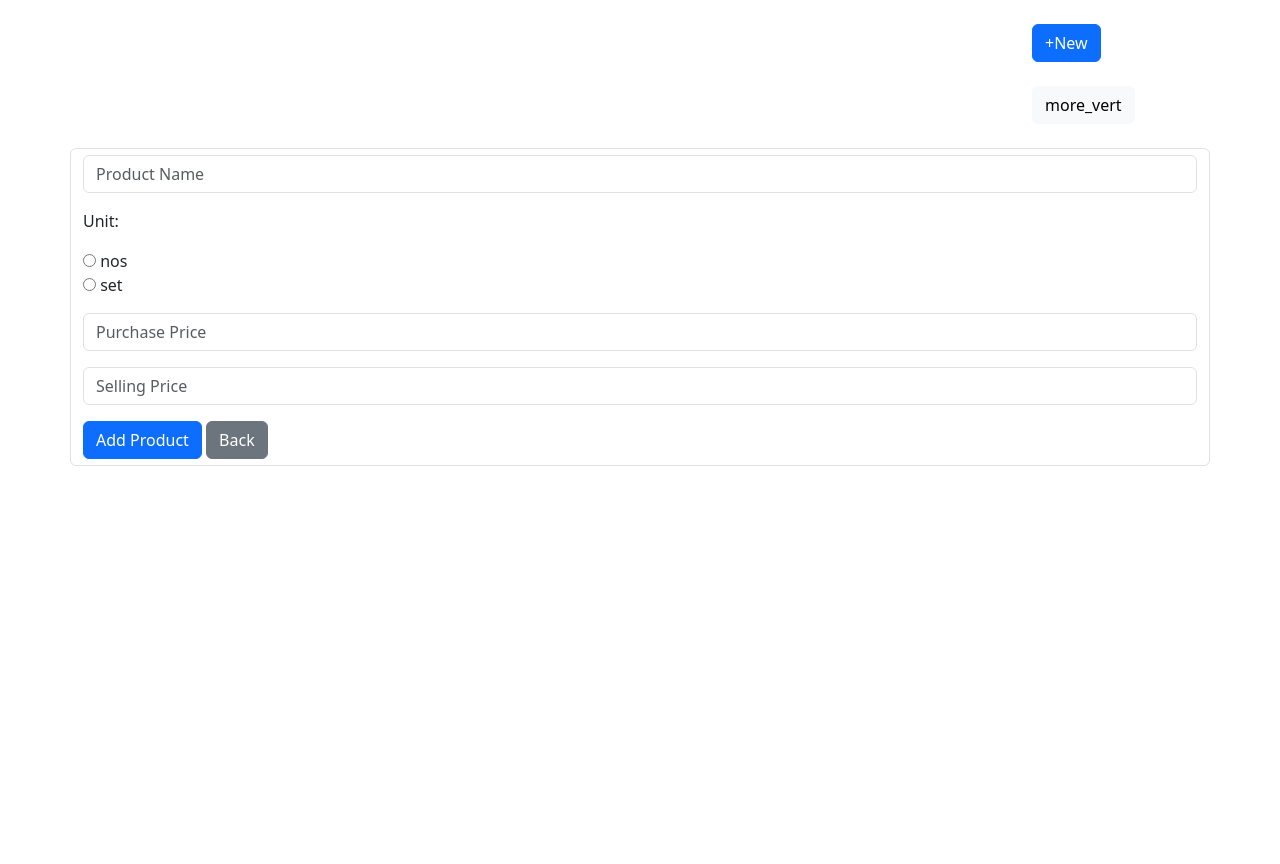
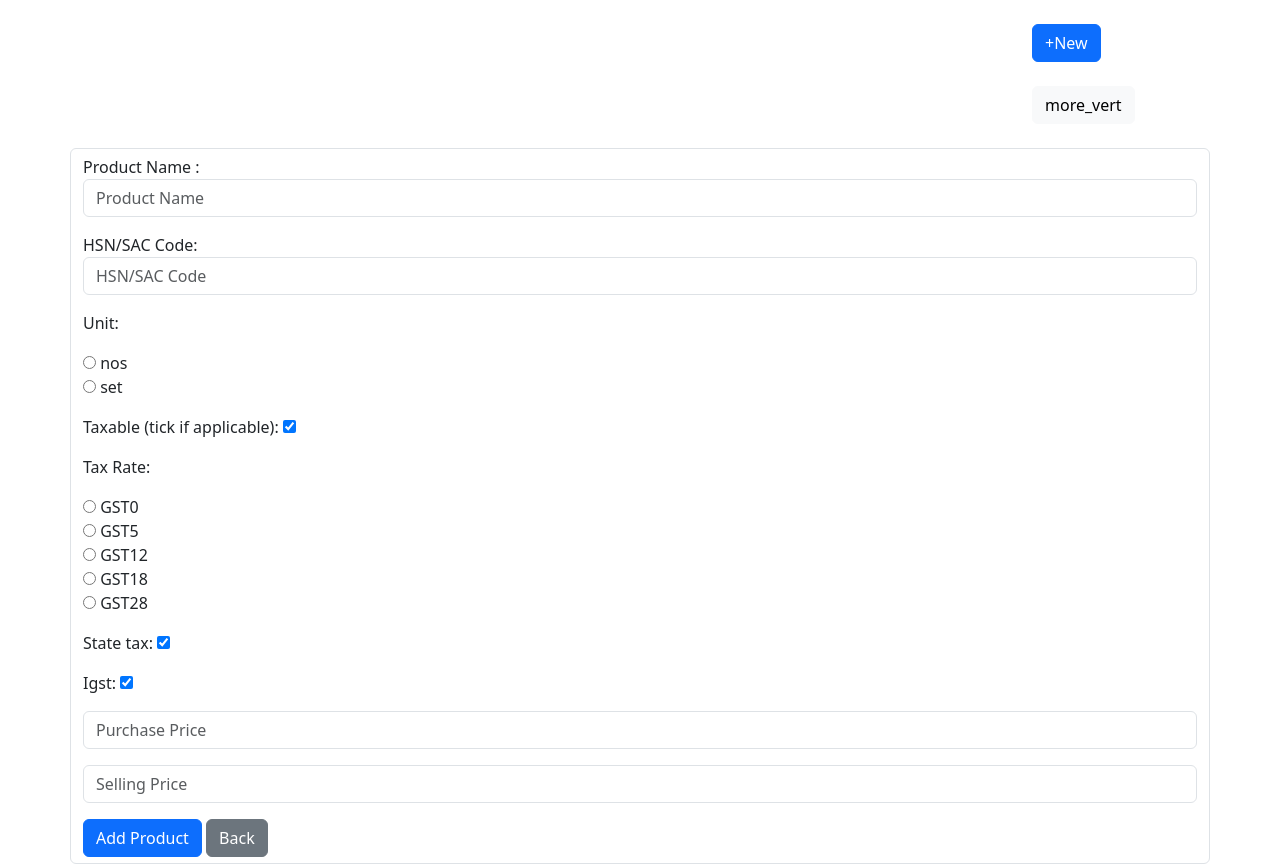
Before and after one commit to unhingedcargo/DP, a Django app: page /add_product/ in a window 1280 px wide. Shown: the part 64-928 px from the top of the page. Before the commit the page ends 800 px from the top, so only its background shows below. Run offline with Django 5.2, Linux system fonts and the light colour scheme.

Commit message:
tax in script adjusted

```diff
--- a/DjangoApp/forms.py
+++ b/DjangoApp/forms.py
@@ -50,16 +50,19 @@ class SignUpForm(UserCreationForm):
         self.fields['password2'].label = ""
 
 class ProductInsert(forms.ModelForm):
-    prod_name = forms.CharField(label="", max_length=50, required=True, widget=forms.TextInput(attrs={'class':'form-control', 'placeholder':'Product Name'}))
+    name = forms.CharField(label="Product Name ", max_length=100, required=True, widget=forms.TextInput(attrs={'class':'form-control', 'placeholder':'Product Name'}))
+    hsn_code = forms.CharField(label="HSN/SAC Code", max_length=20, required=False, widget=forms.TextInput(attrs={'class':'form-control', 'placeholder':'HSN/SAC Code'}))
     # unit = forms.CharField(label="", max_length=10, required=True, widget=forms.TextInput(attrs={'class':'form-control', 'placeholder':'Unit'}))
     unit = forms.ChoiceField(choices=(('nos','nos'),('set','set')), required=True, widget=forms.RadioSelect(), label='Unit')
+    tax_applicable = forms.BooleanField(initial=True, required=False, label="Taxable (tick if applicable)", widget=forms.CheckboxInput(attrs={'class':''}))
+    tax_rate = forms.ChoiceField(choices=((0.0,'GST0'),(5.0,'GST5'),(12.0,'GST12'),(18.0,'GST18'),(28.0,'GST28')), required=True, widget=forms.RadioSelect(), label='Tax Rate')
     # forms.ChoiceField((choices=(('nos'), ('set'))), required=True, widget=forms.)
     purchase_rate = forms.FloatField(label="", required=True, widget=forms.NumberInput(attrs={'class':'form-control', 'placeholder':'Purchase Price'}))
     selling_rate = forms.FloatField(label="", required=True, widget=forms.NumberInput(attrs={'class':'form-control', 'placeholder':'Selling Price'}))
 
     class Meta:
         model = Product
-        fields = ('prod_name', 'unit', 'purchase_rate', 'selling_rate')
+        fields = '__all__'
 
     def __init__(self, *args, **kwargs):
         super(ProductInsert, self).__init__(*args, **kwargs)
--- a/DjangoApp/models.py
+++ b/DjangoApp/models.py
@@ -40,7 +40,7 @@ class Receipt(models.Model):
 
 class Jobcard(models.Model):
     jobno = models.IntegerField()
-    date = models.DateField(auto_now=True)
+    date = models.CharField(max_length=20)
     acc_type = models.CharField(max_length=10)
     order_id = models.BigIntegerField()
     cust_id = models.BigIntegerField()
--- a/DjangoApp/templates/customer.html
+++ b/DjangoApp/templates/customer.html
@@ -7,7 +7,7 @@
 
 {% block body %}
 <link rel="stylesheet" href="https://fonts.googleapis.com/css2?family=Material+Symbols+Outlined:opsz,wght,FILL,GRAD@24,400,0,0&icon_names=more_vert" />
-{{customers}}
+
 <div class='container'>
 	<h1>Customer</h1>
 
--- a/DjangoApp/templates/product.html
+++ b/DjangoApp/templates/product.html
@@ -6,14 +6,14 @@
 
 
 {% block body %}
+<link rel="stylesheet" href="https://fonts.googleapis.com/css2?family=Material+Symbols+Outlined:opsz,wght,FILL,GRAD@24,400,0,0&icon_names=more_vert" />
 <div class='container'>
-
-{{products}}
+	<h1>Items</h1>
 	<div class="row">
 		<div class="col-10">
 
 		</div>
-		<div class="col-2">
+		<div class="col-2 text-end">
 			<a class="btn btn-primary mb-4" href="{% url 'add_product' %}">+New</a>
 			<a class="btn btn-light mb-4" href=""><span class="material-symbols-outlined">more_vert</span></a>
 		</div>
--- a/DjangoApp/urls.py
+++ b/DjangoApp/urls.py
@@ -6,6 +6,7 @@ urlpatterns = [
     path('logout/', views.logout_user, name='logout'),
     path('register/', views.register_user, name='register'),
     path('register-company/', views.register_company, name='register_company'),
+    path('user-profile/', views.user_profile, name='user_profile'),
     # path('register-company-user/', views.register_company_user, name='register_company_user'),
 
     path('product/', views.product, name='product'),
--- a/DjangoApp/views.py
+++ b/DjangoApp/views.py
@@ -52,6 +52,12 @@ def register_company(request):
 		return render(request, 'register.html', context)
 	return render(request, 'register.html', context)
 
+# PROFILE MENU
+def user_profile(request):
+
+	context = {}
+
+	return render(request, 'company.html', context)
 
 # PRODUCT PAGE VIEWS
 def product(request):
@@ -151,7 +157,7 @@ def estimate(request):
 
 	if request.method == 'POST':
 		data = dict(request.POST)
-		item = data['item_select']
+		item = data['item']
 		desc = data['desc']
 		qty = data['qty']
 		rate = data['rate']
@@ -185,7 +191,6 @@ def estimate(request):
 
 	customers = Customer.objects.all().values()
 	customer_list = dumps(list(customers))
-	# print(customers)
 
 
 
@@ -198,7 +203,7 @@ def estimate(request):
 	}
 	today = date.today().strftime("%d-%b-%Y")
 	tax = True #{"istate":True, "state":False}
-	# gst = dumps(gst)
+
 	context = {
 		'gst':gst,
 		'tax':tax,
--- a/static/script.js
+++ b/static/script.js
@@ -1,22 +1,10 @@
 function show_summary() {
-    // var x = document.getElementById("summary_tag");
-    // if (x.style.display === "none") {
-    //     x.style.display = "inline";
-    // } else {
-    //     x.style.display = "none";
-    // }
     if (document.getElementById('summary_tag').hasAttribute("hidden")) {
         set_total()
         document.getElementById('summary_tag').removeAttribute("hidden");
     } else {
         document.getElementById('summary_tag').setAttribute("hidden", "hidden");
     }
-}
-
-function show_balance(){
-    amount = Number(document.getElementById('amount').value);
-    advance = Number(document.getElementById('advance').value);
-    document.getElementById('balance').value = amount - advance;
 }
 
 function qty_changed(){
@@ -54,24 +42,14 @@ function set_total() {
     disc = Number(document.getElementById('discount').value);
     taxable_amount -= disc;
     amount = taxable_amount;
-    document.getElementById('sub_total').innerText = taxable_amount;
-    document.getElementById('subtotal_text').value = taxable_amount;
-
-    if(document.getElementById('igst')) {
-        document.getElementById('igst').innerText = Number(amount - taxable_amount).toFixed(2);
-        document.getElementById('igst_text').value = Number(amount - taxable_amount).toFixed(2);
-    }
-    else {
-        document.getElementById('sgst').innerText = Number((amount - taxable_amount)/2).toFixed(2);
-        document.getElementById('sgst_text').value = Number((amount - taxable_amount)/2).toFixed(2);
-        document.getElementById('cgst').innerText = Number((amount - taxable_amount)/2).toFixed(2);
-        document.getElementById('cgst_text').value = Number((amount - taxable_amount)/2).toFixed(2);
-    }
+    document.getElementById('subtotal_text').innerText = taxable_amount;
+    document.getElementById('subtotal').value = taxable_amount;
 
     document.getElementById('total').innerText = Math.round(amount);
-    document.getElementById('total_text').value = Math.round(amount);
+    document.getElementById('grandtotal').value = Math.round(amount);
     advance_added()
     tax_applied()
+    calculate_taxes()
 }
 
 function tax_applied() {
@@ -84,29 +62,26 @@ function tax_applied() {
         tax_rate = Number(table.rows[index].cells[3].children[0].value);
         tax = (tax_rate/100);
         table.rows[index].cells[3].children[1].value = Number(qty*rate*tax).toFixed(2);
-    }
-
-
-
+        }
     }
 }
 
 function put_discount() {
     set_total()
-    let amount = Number(document.getElementById('total').innerText);
-    let disc = Number(document.getElementById('discount').value);
-    document.getElementById('total').innerText = (amount - disc);
-    document.getElementById('total_text').value = (amount-disc);
-    document.getElementById('disc_value').innerText = ("-" + disc);
+    // let amount = Number(document.getElementById('total').innerText);
+    // let disc = Number(document.getElementById('discount').value);
+    // document.getElementById('total').innerText = (amount - disc);
+    // document.getElementById('total_text').value = (amount-disc);
+    // document.getElementById('disc_value').innerText = ("-" + disc);
 
 
 }
 
 function advance_added() {
     let amount = Number(document.getElementById('total').innerText);
-    let advance = Number(document.getElementById('advance').value)
-    document.getElementById('balance').innerText = (amount - advance);
-    document.getElementById('balance_text').value = (amount - advance);
+    let advance = Number(document.getElementById('advance').value);
+    document.getElementById('balance_text').innerText = (amount - advance);
+    document.getElementById('balance').value = (amount - advance);
 }
 
 function delete_row() {
@@ -142,11 +117,11 @@ function add_row() {
 
 
     cell0.innerHTML = cell0.innerHTML + item_html;
-    cell1.innerHTML = cell1.innerHTML + `<td> <input type="text" name="qty" id="qty" class="form-control" maxlength=5 value=0.0 onchange="qty_changed()"> </td>`;
-    cell2.innerHTML = cell2.innerHTML + `<td> <input type="text" name="rate" id="rate" class="form-control" maxlength=5 value=0.0 onchange="rate_changed()"> </td>`;
+    cell1.innerHTML = cell1.innerHTML + `<td> <input type="text" name="qty" id="qty" class="form-control text-end" maxlength=5 value=0.0 onchange="qty_changed()"> </td>`;
+    cell2.innerHTML = cell2.innerHTML + `<td> <input type="text" name="rate" id="rate" class="form-control text-end" maxlength=5 value=0.0 onchange="rate_changed()"> </td>`;
     cell3.innerHTML = cell3.innerHTML + tax_html;
     cell4.innerHTML = cell4.innerHTML + `<td>
-              <input type="text" name="amount" id="amount" class="form-control" readonly value=0.0 onblur="set_total()" onfocus="set_total()">
+              <input type="text" name="amount" id="amount" class="form-control text-end" readonly value=0.0 onblur="set_total()" onfocus="set_total()">
             </td>`;
     cell5.innerHTML = cell5.innerHTML + `<td>
         <button type="button" class="btn-close" aria-label="Close" onclick="delete_row()"></button>
@@ -154,11 +129,43 @@ function add_row() {
 
   }
 
+function calculate_taxes() {
+    let table = document.getElementById('est_table');
+    let gst0=0.0, gst5=0.0, gst12=0.0, gst18=0.0, gst28=0.0;
+    for(let i = 1; i<table.rows.length; i++) {
+        let tax_rate = Number(table.rows[i].cells[3].children[0].value);
+        let tax_amount = Number(table.rows[i].cells[3].children[1].value);
 
-  function do_nothing() {
+        if(tax_rate == 0) {
+            gst0 += tax_amount;
+        } else if(tax_rate == 5) {
+            gst5 += tax_amount;
+        } else if(tax_rate == 12) {
+            gst12 += tax_amount;
+        } else if(tax_rate == 18) {
+            gst18 += tax_amount;
+        } else if(tax_rate == 28) {
+            gst28 += tax_amount;
+        }
+    }
+    total_tax = gst0+gst5+gst12+gst18+gst28;
+    taxes = [gst0, gst5, gst12, gst18, gst28];
+    document.getElementById('sgst_text').innerText = Number(total_tax/2).toFixed(2);
+    document.getElementById('sgst').value = Number(total_tax/2).toFixed(2);
+    document.getElementById('cgst_text').innerText = Number(total_tax/2).toFixed(2);
+    document.getElementById('cgst').value = Number(total_tax/2).toFixed(2);
+    document.getElementById('igst_text').innerText = total_tax;
+    document.getElementById('igst').value = total_tax;
+    document.getElementById('applied_tax_amount').value = total_tax;
+    document.getElementById('total').innerText = Number(document.getElementById('total').innerText)+total_tax;
+    document.getElementById('grandtotal').value = Number(document.getElementById('grandtotal').value)+total_tax;
+
+    advance_added()
+}
+
+function do_nothing() {
 
     let table = document.getElementById('est_table');
-    console.log("" + table.outerHTML);
     let gst0=0.0, gst5=0.0, gst12=0.0, gst18=0.0, gst28=0.0;
     for(let i = 1; i<table.rows.length; i++) {
         let tax_rate = Number(table.rows[i].cells[3].children[0].value);
@@ -203,26 +210,34 @@ function add_row() {
 
 let x = document.getElementById("customercontainer");
 let cust_data = JSON.parse(x.getAttribute("data-json"));
-
+let z = document.getElementById("gstcode");
+const company_gstcode = z.getAttribute("data");
+let sgst = true;
 function search_customer() {
     let c_search = document.getElementById("customer_select").value;
     let c_load = document.getElementById("customer_load");
-
-    console.log(document.getElementById("est_table_body").innerHTML)
+    cust_gstcode = "";
 
     for(let i=0;i<cust_data.length;i++) {
         if (c_search == "") {
             document.getElementById("customer_load").setAttribute("hidden","hidden");
+            document.getElementById("contact_text").setAttribute("hidden","hidden");
+
+        } else if(c_search == "Cash Sales" || c_search == "Cash") {
+            document.getElementById("contact_text").removeAttribute("hidden");
+            document.getElementById("customer_load").setAttribute("hidden","hidden");
         } else if(c_search!="" && c_search == cust_data[i]['display_name']) {
             cust_details = cust_data[i];
+            cust_gstcode = cust_details['gstin'].slice(0,2)
 
+            document.getElementById("contact_text").setAttribute("hidden","hidden");
         c_load.innerHTML = `<tbody class="text-start">
         <tr class="row mx-3">
         <td class="col bg-opacity-10 bg-light">Bill To : ${ cust_details['display_name'] }</td>
 
         </tr>
         <tr class="row mx-3">
-        <td class="col bg-opacity-10 bg-light">Contact No. : ${ cust_details['contact'] }, ${ cust_details['alt_contact'] }</td>
+        <td class="col bg-opacity-10 bg-light">Contact No. : ${ cust_details['contact'] }</td>
 
         </tr>
 
@@ -232,8 +247,14 @@ function search_customer() {
         </tr>
     </tbody>`;
         document.getElementById("customer_load").removeAttribute("hidden");
-
         }
+            if(cust_gstcode != "" && company_gstcode != cust_gstcode) {
+                document.getElementById('idigst').removeAttribute('hidden');
+                document.getElementById('idsgst').setAttribute('hidden','hidden');
+            } else {
+                document.getElementById('idsgst').removeAttribute('hidden');
+                document.getElementById('idigst').setAttribute('hidden','hidden');
+            }
     }
 }
 
```
Also changed, not shown: DjangoApp/templates/company.html (added, +20 -0 lines), DjangoApp/templates/estimate.html (+29 -25 lines), DjangoApp/templates/navbar.html (+5 -2 lines).
